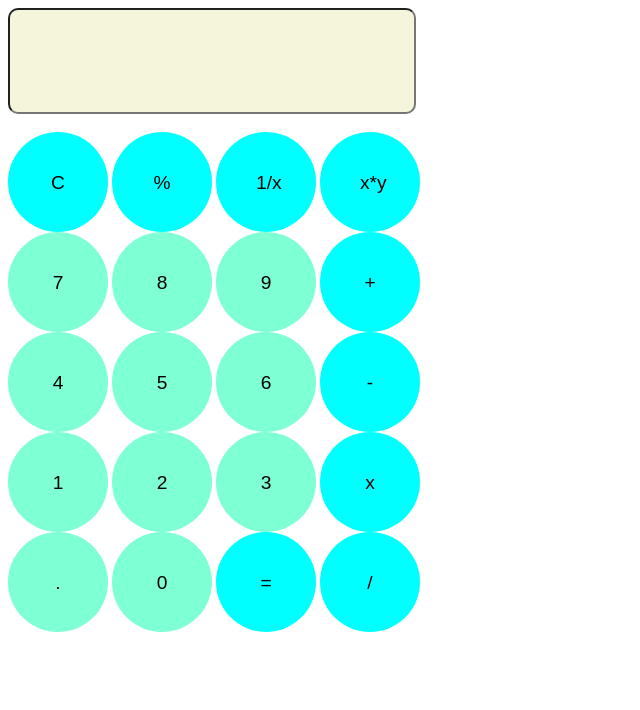
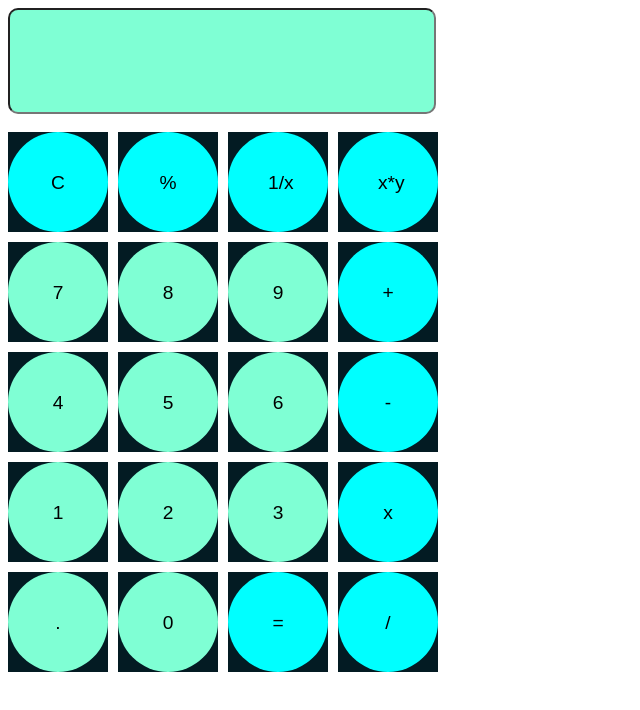
Before and after one commit to MichalHir/lesson10Calc, a plain HTML site: page advCalc.html in a window 1280 px wide. Shown: the whole page, without its empty margins (0-640 px from the left). Drawn offline with Linux system fonts and the light colour scheme.

Commit message:
changes to advCalc

```diff
--- a/advCalc.html
+++ b/advCalc.html
@@ -9,26 +9,28 @@
   <body>
     <input id="result" /> <br />
     <br />
-      <button onclick="clearResult()" class="opButton">C</button>
-      <button onclick="mathAction('%')" class="opButton">%</button>
-      <button onclick="mathAction('1/x')" class="opButton">1/x</button>
-      <button onclick="mathAction('x*y')" class="opButton">x*y</button> <br />
-      <button onclick="displayNum(7)">7</button>
-      <button onclick="displayNum(8)">8</button>
-      <button onclick="displayNum(9)">9</button>
-      <button onclick="mathAction('+')" class="opButton">+</button> <br />
-      <button onclick="displayNum(4)">4</button>
-      <button onclick="displayNum(5)">5</button>
-      <button onclick="displayNum(6)">6</button>
-      <button onclick="mathAction('-')" class="opButton">-</button> <br />
-      <button onclick="displayNum(1)">1</button>
-      <button onclick="displayNum(2)">2</button>
-      <button onclick="displayNum(3)">3</button>
-      <button onclick="mathAction('x')" class="opButton">x</button> <br />
-      <button onclick="displayNum('.')">.</button>
-      <button onclick="displayNum(0)">0</button>
-      <button onclick="Equal()" class="opButton">=</button>
-      <button onclick="mathAction('/')" class="opButton">/</button>
+    <div class="grid-container">
+      <div class="grid-item"><button onclick="clearResult()" class="opButton">C</button></div>
+      <div class="grid-item"><button onclick="mathAction('%')" class="opButton">%</button></div>
+      <div class="grid-item"><button onclick="mathAction('1/x')" class="opButton">1/x</button></div>
+      <div class="grid-item"><button onclick="mathAction('x*y')" class="opButton">x*y</button></div>
+      <div class="grid-item"><button onclick="displayNum(7)">7</button></div>
+      <div class="grid-item"><button onclick="displayNum(8)">8</button></div>
+      <div class="grid-item"><button onclick="displayNum(9)">9</button></div>
+      <div class="grid-item"><button onclick="mathAction('+')" class="opButton">+</button></div>
+      <div class="grid-item"><button onclick="displayNum(4)">4</button></div>
+      <div class="grid-item"><button onclick="displayNum(5)">5</button></div>
+      <div class="grid-item"><button onclick="displayNum(6)">6</button></div>
+      <div class="grid-item"><button onclick="mathAction('-')" class="opButton">-</button></div>
+      <div class="grid-item"><button onclick="displayNum(1)">1</button></div>
+      <div class="grid-item"><button onclick="displayNum(2)">2</button></div>
+      <div class="grid-item"><button onclick="displayNum(3)">3</button></div>
+      <div class="grid-item"><button onclick="mathAction('x')" class="opButton">x</button></div>
+      <div class="grid-item"><button onclick="displayNum('.')">.</button></div>
+      <div class="grid-item"><button onclick="displayNum(0)">0</button></div>
+      <div class="grid-item"><button onclick="Equal()" class="opButton">=</button></div>
+      <div class="grid-item"><button onclick="mathAction('/')" class="opButton">/</button></div>
+    </div>
 
     <script>
       let memory;
@@ -88,7 +90,12 @@
             ).toFixed(2);
             break;
           case 6:
-            result.value = ((1) / (Number(memory))).toFixed(2); // not working
+            if (memory!=0){
+              result.value = ((Number(1)) / (Number(memory))).toFixed(2);
+            }
+            else {
+              result.value='error'
+            }
             break;
           case 7:
             result.value = Math.pow(
--- a/calc.css
+++ b/calc.css
@@ -7,19 +7,30 @@ button{
     padding: 40PX;
     border:none;
     font-size: larger;
-
 }
 input{
-    width: 400px;
+    width: 420px;
     height: 100PX;
     border-radius: 10PX;
     font-size:xx-large;
-    background-color: beige;
+    background-color: aquamarine;
+
 }
 .opButton{
     background-color: aqua;
 }
 
 #result{
-    color: blue;
+    color: black;
 }
+  .grid-container {
+    display: grid;
+    grid-template-columns: 100px 100px 100px 100px;
+    grid-template-rows: 100px 100px 100px 100px;
+    grid-gap: 10px;
+  }
+  .grid-item {
+    background-color: rgb(3, 27, 35);
+    padding: 0px;
+    text-align: center;
+  }
```
